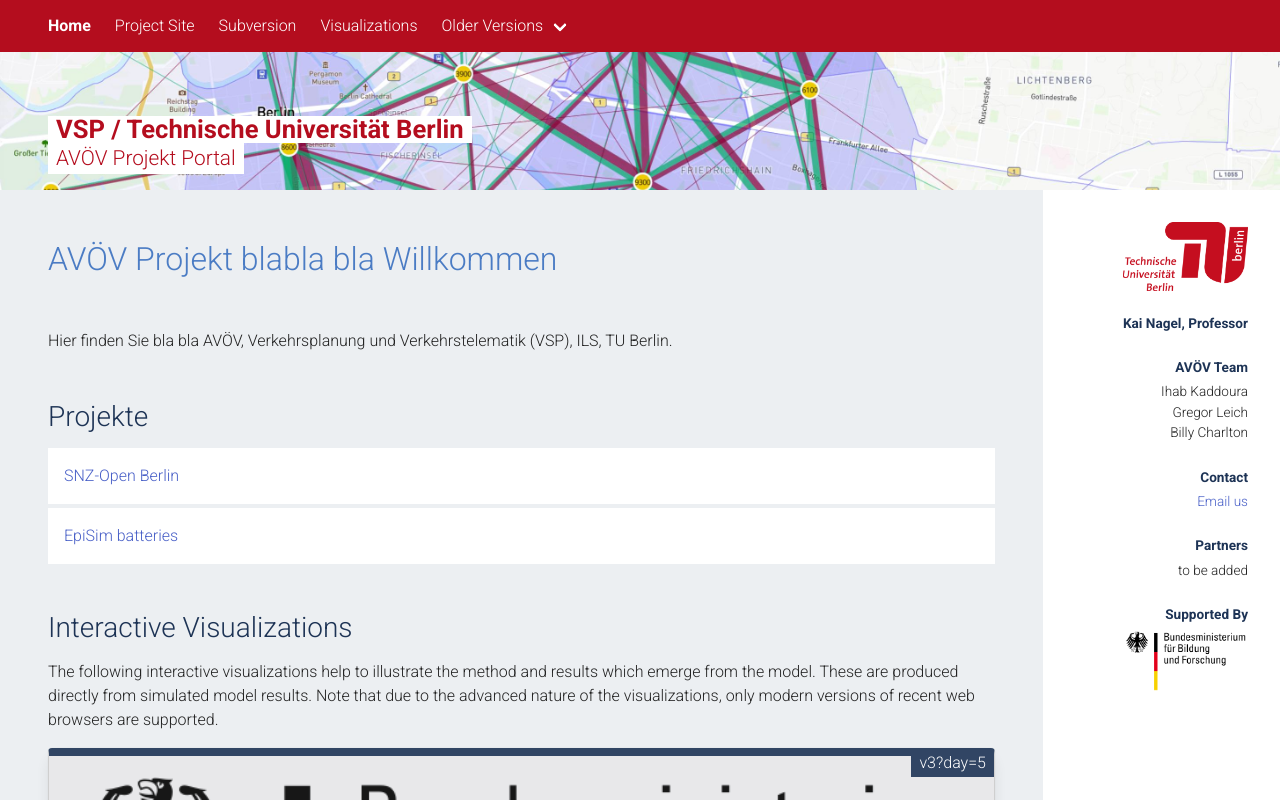
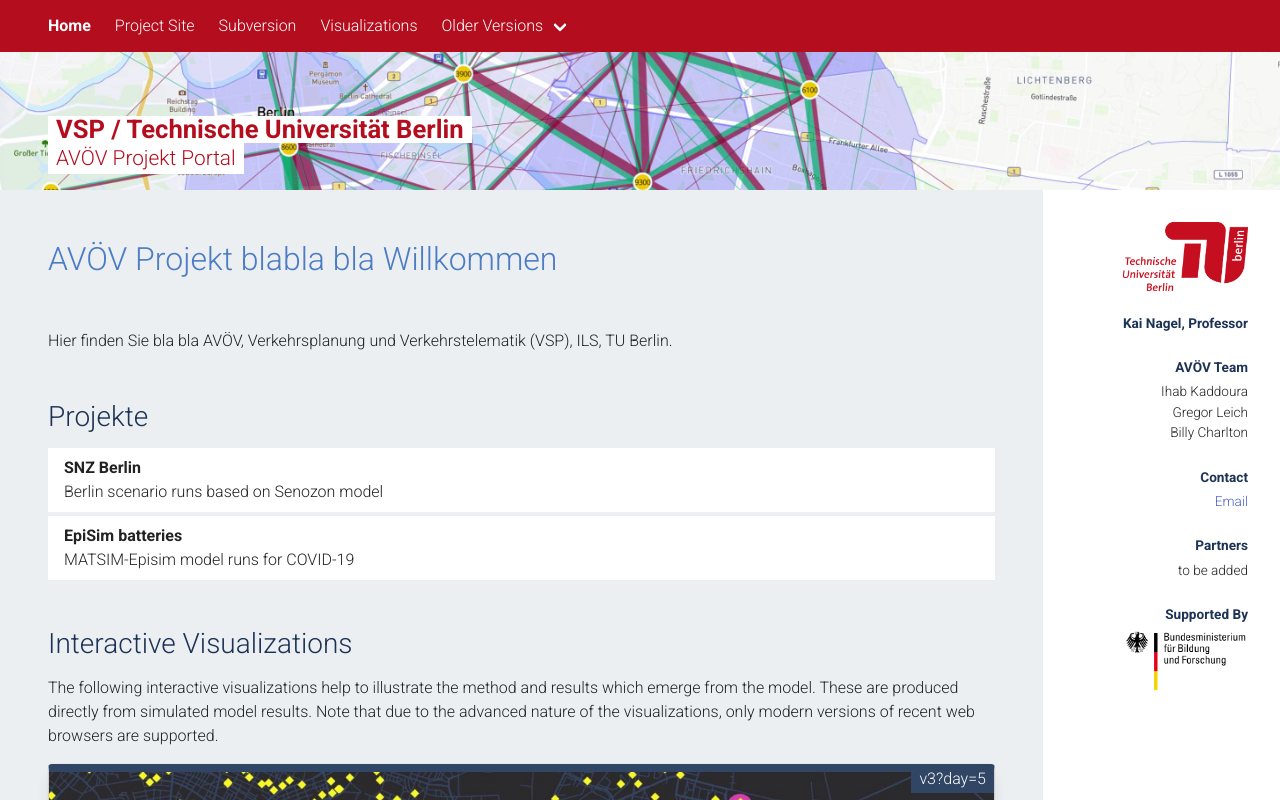
Before and after one commit to simwrapper/simwrapper, a Vue app: page / in a window 1280 px wide. Shown: the top 800 px of the page. Built offline with nearby package versions, Linux system fonts and the light colour scheme.

Commit message:
project pages work!

```diff
--- a/src/components/Colophon.vue
+++ b/src/components/Colophon.vue
@@ -14,7 +14,7 @@
 
   .team Contact
 
-  p.nonbreak: a(href="mailto:sekretariat@vsp.tu-berlin.de") Email us
+  p.nonbreak: a(href="mailto:sekretariat@vsp.tu-berlin.de") Email
 
   .team Partners
 
--- a/src/components/SVNProjects.vue
+++ b/src/components/SVNProjects.vue
@@ -1,7 +1,8 @@
 <template lang="pug">
 #vue-component
-  a.project(v-for="source in sources" :key="source.url")
-    p {{ source.name }}
+  .project(v-for="source in sources" :key="source.url" @click='openProjectPage(source)')
+    b {{ source.name }}
+    p {{ source.description }}
 
 </template>
 
@@ -12,12 +13,14 @@ import svnConfig from 'yaml-loader!@/svn-config.yml'
 
 @Component({ components: {}, props: {} })
 export default class VueComponent extends Vue {
-  // @Prop({ required: true })
-  // private viz!: Viz
   private sources: any[] = []
 
   private mounted() {
     this.sources = svnConfig.projects
+  }
+
+  private openProjectPage(source: any) {
+    this.$router.push({ name: source.url }) // , params: source })
   }
 }
 </script>
@@ -25,17 +28,16 @@ export default class VueComponent extends Vue {
 <style scoped lang="scss">
 @import '@/styles.scss';
 
-.project p {
-  padding: 1rem 1rem;
+.project {
+  cursor: pointer;
+  display: flex;
+  flex-direction: column;
   background-color: white;
   margin: 0.25rem 0rem;
+  padding: 0.5rem 1rem;
 }
 
-.project a {
-  cursor: pointer;
-}
-
-.project :hover {
+.project:hover {
   background-color: #ffd;
   box-shadow: 0 2px 4px 0 rgba(0, 0, 0, 0.05), 0 3px 10px 0 rgba(0, 0, 0, 0.05);
 }
--- a/src/components/TopNavBar.vue
+++ b/src/components/TopNavBar.vue
@@ -49,7 +49,6 @@ export default class VueComponent extends Vue {
   private mounted() {}
 
   @Watch('$route') private routeChanged(to: any, from: any) {
-    console.log(this.$route)
     this.isBurgerActive = false
     this.isDropdownActive = false
   }
--- a/src/router.ts
+++ b/src/router.ts
@@ -1,6 +1,9 @@
 import Vue from 'vue'
 import VueRouter from 'vue-router'
 import HomeIndex from '@/views/HomeIndex.vue'
+import ProjectPage from '@/views/ProjectPage.vue'
+
+import svnConfig from 'yaml-loader!@/svn-config.yml'
 
 Vue.use(VueRouter)
 
@@ -10,19 +13,6 @@ const routes = [
     name: 'Home',
     component: HomeIndex,
   },
-
-  // {
-  //   path: '/v6/:city',
-  //   name: 'V6',
-  //   component: () => import(/* webpackChunkName: "V6" */ '@/runs/v6/V6.vue'),
-  // },
-
-  // {
-  //   path: '/*',
-  //   component: () =>
-  //     import(/* webpackChunkName: "runviewer" */ '@/views/battery-viewer/RunPage.vue'),
-  // },
-
   {
     // catch-all back to home page
     path: '*',
@@ -30,10 +20,25 @@ const routes = [
   },
 ]
 
+function projects(): any[] {
+  const projectRoutes = []
+  for (const source of svnConfig.projects) {
+    const namedRoute = {
+      path: '/' + source.url,
+      name: source.url,
+      component: ProjectPage,
+    }
+
+    projectRoutes.push(namedRoute)
+  }
+
+  return projectRoutes
+}
+
 const router = new VueRouter({
   mode: 'history',
   base: process.env.BASE_URL,
-  routes, // native-like back/forward and top-of-page routing
+  routes: projects().concat(routes), // native-like back/forward and top-of-page routing
   scrollBehavior(to, from, savedPosition) {
     if (savedPosition) {
       return savedPosition
--- a/src/svn-config.yml
+++ b/src/svn-config.yml
@@ -1,8 +1,12 @@
 projects:
-  - name: SNZ-Open Berlin
-    url: https://svn.vsp.tu-berlin.de/repos/runs-svn/avoev/snz-berlin/
+  - name: SNZ Berlin
+    url: snz-berlin
+    svn: https://svn.vsp.tu-berlin.de/repos/runs-svn/avoev/snz-berlin/
+    description: Berlin scenario runs based on Senozon model
     need_password: true
 
   - name: EpiSim batteries
-    url: https://svn.vsp.tu-berlin.de/repos/public-svn/matsim/scenarios/countries/de/episim/battery/
+    url: episim
+    svn: https://svn.vsp.tu-berlin.de/repos/public-svn/matsim/scenarios/countries/de/episim/battery/
+    description: MATSIM-Episim model runs for COVID-19
     need_password: false
--- a/src/views/HomeIndex.vue
+++ b/src/views/HomeIndex.vue
@@ -32,8 +32,8 @@
 </template>
 
 <script lang="ts">
-const readme = require('@/assets/index.md')
-const bottom = require('@/assets/index-bottom.md')
+const readme = require('@/assets/info-top.md')
+const bottom = require('@/assets/info-bottom.md')
 
 import Colophon from '@/components/Colophon.vue'
 import VizCard from '@/components/VizCard.vue'
@@ -134,7 +134,7 @@ export default {
 
 .content {
   flex: 1;
-  padding: 2rem 3rem 8rem 3rem;
+  padding: 2rem 3rem 5rem 3rem;
   display: flex;
   width: 100%;
 }
--- /dev/null
+++ b/src/views/ProjectPage.vue
@@ -0,0 +1,30 @@
+<template lang="pug">
+#vue-component
+  h2 {{ $route.name }}
+</template>
+
+<script lang="ts">
+import { Vue, Component, Watch, Prop } from 'vue-property-decorator'
+
+@Component({ components: {}, props: {} })
+export default class VueComponent extends Vue {
+  // @Prop({ required: true })
+  // private viz!: Viz
+
+  private mounted() {
+    console.log('HERE!')
+    console.log({ route: this.$route })
+  }
+}
+</script>
+
+<style scoped lang="scss">
+@import '@/styles.scss';
+
+#vue-component {
+  padding: 3rem 3rem;
+}
+
+@media only screen and (max-width: 640px) {
+}
+</style>
```
Also changed, not shown: src/assets/images/v3-thumb.png, src/assets/info-bottom.md (renamed from src/assets/index-bottom.md), src/assets/info-top.md (renamed from src/assets/index.md).
